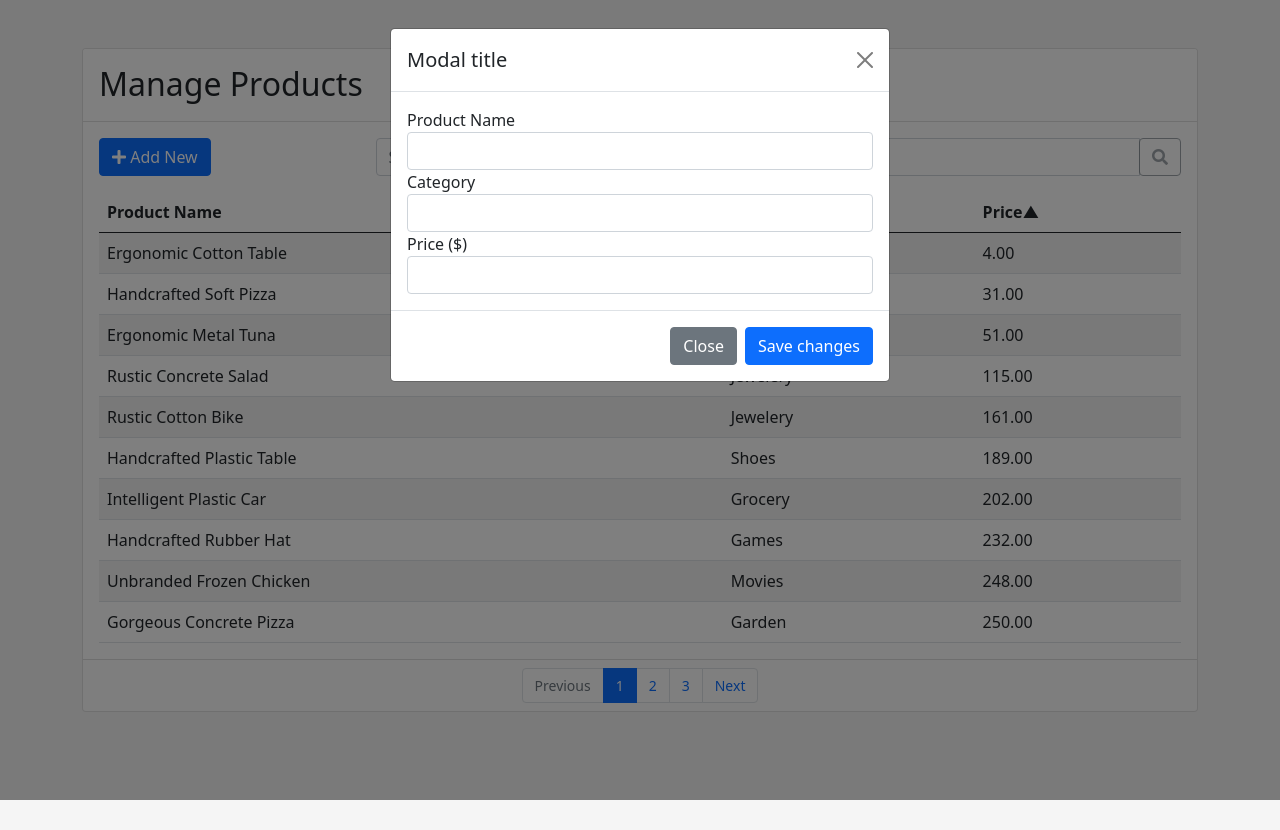
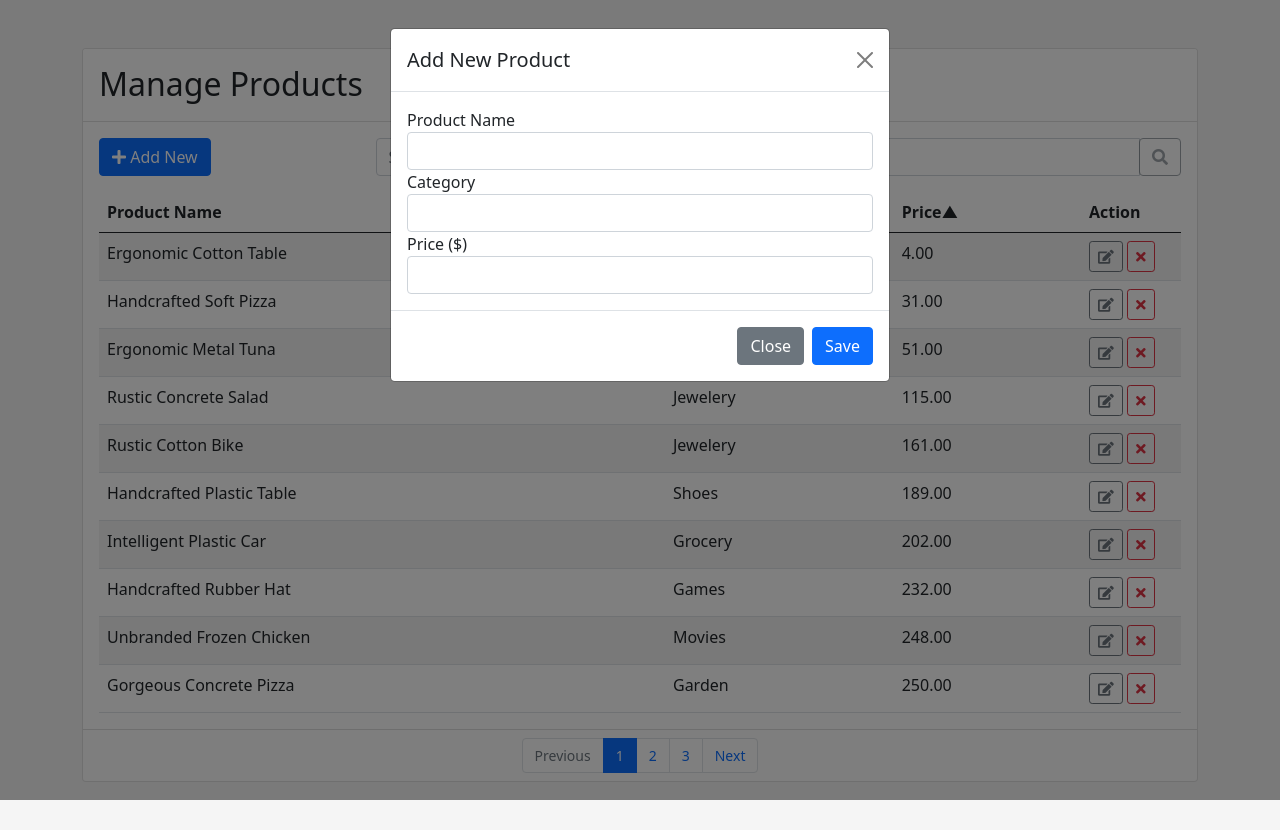
Before and after one commit to wngur6076/ProductsManagements, a plain HTML site: page index.html in a window 1280 px wide. Both pictures are taken after a click on the link "Add New". Before the commit the page ends 800 px from the top, so only its background shows below. Drawn offline with nearby package versions, Linux system fonts and the light colour scheme.

Commit message:
새상품 수정 삭제

```diff
--- a/app.js
+++ b/app.js
@@ -206,7 +206,9 @@ new Vue({
          name: '',
          category: '',
          price: ''
-      }
+      },
+
+      isEdit: false
    },
    computed: {
       categories() {
@@ -269,9 +271,55 @@ new Vue({
 
       pages () {
          return Math.ceil(this.productsfiltered.length / this.perPage)
+      },
+
+      modalTitle () {
+         return this.isEdit ? "Update Product" : "Add New Product"
+      },
+
+      modalTextButton () {
+         return this.isEdit ? "Update" : "Save"
       }
    },
    methods: {
+      add () {
+         this.isEdit = false
+
+         this.product = {
+            id: null,
+            name: '',
+            category: '',
+            price: ''
+         }
+
+         $(this.$refs.vuemodal).modal('show');
+      },
+
+      edit (product) {
+         this.product = Object.assign({}, product);
+
+         this.isEdit = true
+         $(this.$refs.vuemodal).modal('show');
+      },
+
+      saveOrUpdate () {
+         if (this.isEdit) {
+            this.update();
+         } else {
+            this.save();
+         }
+      },
+
+      update () {
+         let index = this.products.findIndex(item => item.id === this.product.id);
+
+         this.products.splice(index, 1, this.product);
+
+         this.isEdit = false;
+
+         $(this.$refs.vuemodal).modal('hide');
+      },
+
       save () {
          if (this.product.name && this.product.category && this.product.price) {
             this.product.id = this.products.length + 1
@@ -288,6 +336,14 @@ new Vue({
             $(this.$refs.vuemodal).modal('hide');
          } else {
             alert("Please fill in the form properly")
+         }
+      },
+
+      remove (product) {
+         if (confirm("Are you sure?")) {
+            let index = this.products.findIndex(item => item.id === product.id);
+
+            this.products.splice(index, 1);
          }
       },
 
--- a/index.html
+++ b/index.html
@@ -22,7 +22,7 @@
             <div class="card-body">
                 <div class="row mb-3">
                     <div class="col-md-3">
-                        <a href="#" class="btn btn-primary" data-bs-toggle="modal" data-bs-target="#product-modal">
+                        <a href="#" class="btn btn-primary" @click.prevent="add">
                             <i class="fas fa-plus circle"></i> Add New
                         </a>
                     </div>
@@ -51,6 +51,7 @@
                             <th @click="sort('name')" :class="classes('name')">Product Name</th>
                             <th @click="sort('category')" :class="classes('category')">Category</th>
                             <th @click="sort('price')" :class="classes('price')">Price</th>
+                            <th width="100">Action </th>
                         </tr>
                     </thead>
                     <tbody>
@@ -58,6 +59,14 @@
                             <td>{{ product.name }}</td>
                             <td>{{ product.category }}</td>
                             <td>{{ product.price }}</td>
+                            <td>
+                                <a href="#" class="btn btn-sm btn-outline-secondary" @click.prevent="edit(product)">
+                                    <i class="fas fa-edit"></i>
+                                </a>
+                                <a href="#" class="btn btn-sm btn-outline-danger" @click.prevent="remove(product)">
+                                    <i class="fas fa-times"></i>
+                                </a>
+                            </td>
                         </tr>
                     </tbody>
                 </table>
@@ -83,7 +92,7 @@
             <div class="modal-dialog">
                 <div class="modal-content">
                     <div class="modal-header">
-                        <h5 class="modal-title" id="exampleModalLabel">Modal title</h5>
+                        <h5 class="modal-title" id="exampleModalLabel">{{ modalTitle }}</h5>
                         <button type="button" class="btn-close" data-bs-dismiss="modal" aria-label="Close"></button>
                     </div>
                     <div class="modal-body">
@@ -106,7 +115,7 @@
                     </div>
                     <div class="modal-footer">
                         <button type="button" class="btn btn-secondary" data-bs-dismiss="modal">Close</button>
-                        <button type="button" class="btn btn-primary" @click.prevent="save">Save changes</button>
+                        <button type="button" class="btn btn-primary" @click.prevent="saveOrUpdate">{{ modalTextButton }}</button>
                     </div>
                 </div>
             </div>
```
